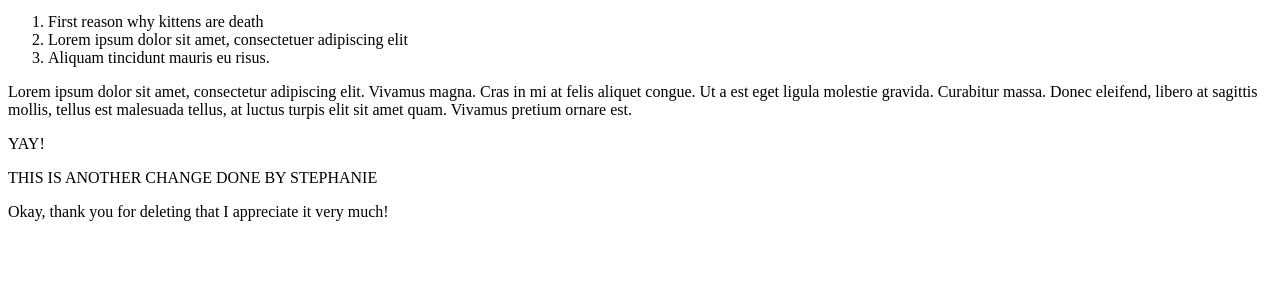
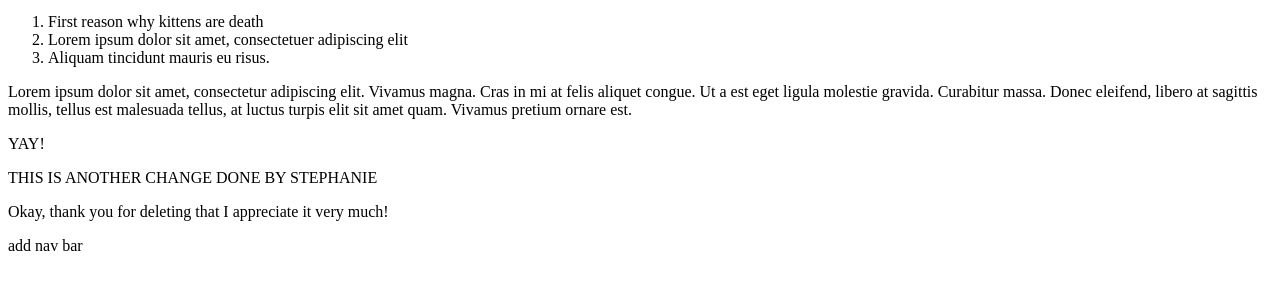
Before and after one commit to liyanl/iat339demo, a plain HTML site: page index.html in a window 1280 px wide. Shown: the part 256-546 px from the top of the page. Drawn offline with Linux system fonts and the light colour scheme.

Commit message:
Yan: add nag

```diff
--- a/index.html
+++ b/index.html
@@ -43,5 +43,7 @@
 
         <p> THIS IS ANOTHER CHANGE DONE BY STEPHANIE </p>
         <p> Okay, thank you for deleting that I appreciate it very much! </p>
+
+        <p>add nav bar</p>
     </body>
 </html>
```
